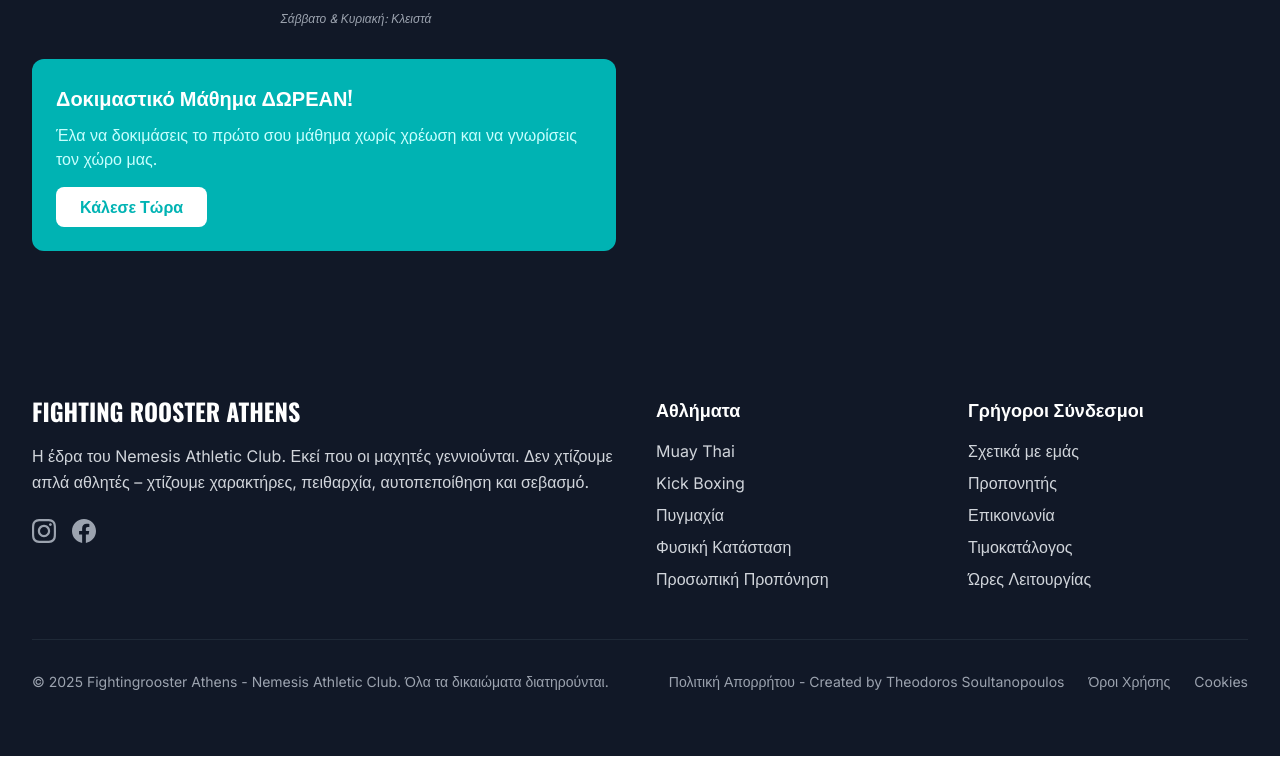
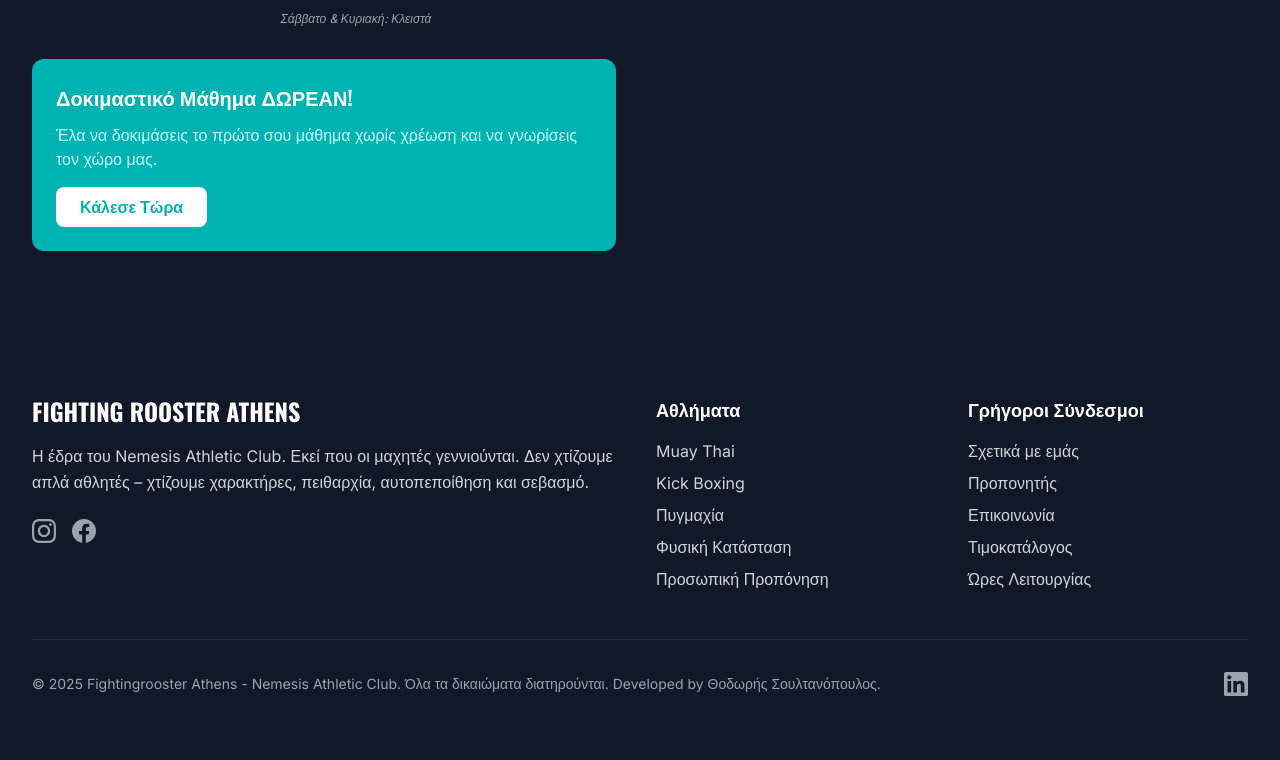
Before and after one commit to tsoultanopoulos1991/fighting-rooster, a Next.js app: page / in a window 1280 px wide. Shown: the part 7761-8521 px from the top of the page. Built offline with nearby package versions, Linux system fonts and the light colour scheme.

Commit message:
feat: :sparkles: include favicon

```diff
--- a/app/layout.tsx
+++ b/app/layout.tsx
@@ -31,7 +31,7 @@
   return (
     <html lang="el" className={`${inter.variable} ${oswald.variable}`}>
       <head>
-        <link rel="icon" href="/favicon.ico" />
+        <link rel="icon" href="/favicon.png" />
       </head>
       <body className={inter.className}>{children}</body>
     </html>
--- a/app/page.tsx
+++ b/app/page.tsx
@@ -327,7 +327,9 @@
                   </div>
                   <h4 className="font-display font-bold text-lg">Προσωπική Προπόνηση</h4>
                 </div>
-                <p className="text-primary-100 mb-4">Εξατομικευμένα προγράμματα με τον προπονητή.</p>
+                <p className="text-primary-100 mb-4">
+                  Εξατομικευμένα προγράμματα με τον προπονητή.
+                </p>
                 <ul className="text-sm text-primary-100 space-y-1">
                   <li>• 1-on-1 προπόνηση</li>
                   <li>• Εξατομικευμένο πλάνο</li>
@@ -909,17 +911,25 @@
             <div className="flex flex-col md:flex-row justify-between items-center">
               <p className="text-gray-400 text-sm mb-4 md:mb-0">
                 © 2025 Fightingrooster Athens - Nemesis Athletic Club. Όλα τα δικαιώματα
-                διατηρούνται.
+                διατηρούνται. Developed by Θοδωρής Σουλτανόπουλος.
               </p>
-              <div className="flex space-x-6 text-sm text-gray-400">
-                <a href="#" className="hover:text-primary-500 transition-colors">
-                  Πολιτική Απορρήτου - Created by Theodoros Soultanopoulos
-                </a>
-                <a href="#" className="hover:text-primary-500 transition-colors">
-                  Όροι Χρήσης
-                </a>
-                <a href="#" className="hover:text-primary-500 transition-colors">
-                  Cookies
+
+              <div className="flex items-center space-x-4">
+                <a
+                  href="https://www.linkedin.com/in/soultanopoulos-theodoros/"
+                  target="_blank"
+                  rel="noopener noreferrer"
+                  className="text-gray-400 hover:text-primary-500 transition-colors duration-200"
+                >
+                  <svg
+                    width="24"
+                    height="24"
+                    viewBox="0 0 24 24"
+                    fill="currentColor"
+                    className="w-6 h-6"
+                  >
+                    <path d="M20.447 20.452h-3.554v-5.569c0-1.328-.027-3.037-1.852-3.037-1.853 0-2.136 1.445-2.136 2.939v5.667H9.351V9h3.414v1.561h.046c.477-.9 1.637-1.85 3.37-1.85 3.601 0 4.267 2.37 4.267 5.455v6.286zM5.337 7.433c-1.144 0-2.063-.926-2.063-2.065 0-1.138.92-2.063 2.063-2.063 1.14 0 2.064.925 2.064 2.063 0 1.139-.925 2.065-2.064 2.065zm1.782 13.019H3.555V9h3.564v11.452zM22.225 0H1.771C.792 0 0 .774 0 1.729v20.542C0 23.227.792 24 1.771 24h20.451C23.2 24 24 23.227 24 22.271V1.729C24 .774 23.2 0 22.222 0h.003z" />
+                  </svg>
                 </a>
               </div>
             </div>
```
Also changed, not shown: public/favicon.png (added).
